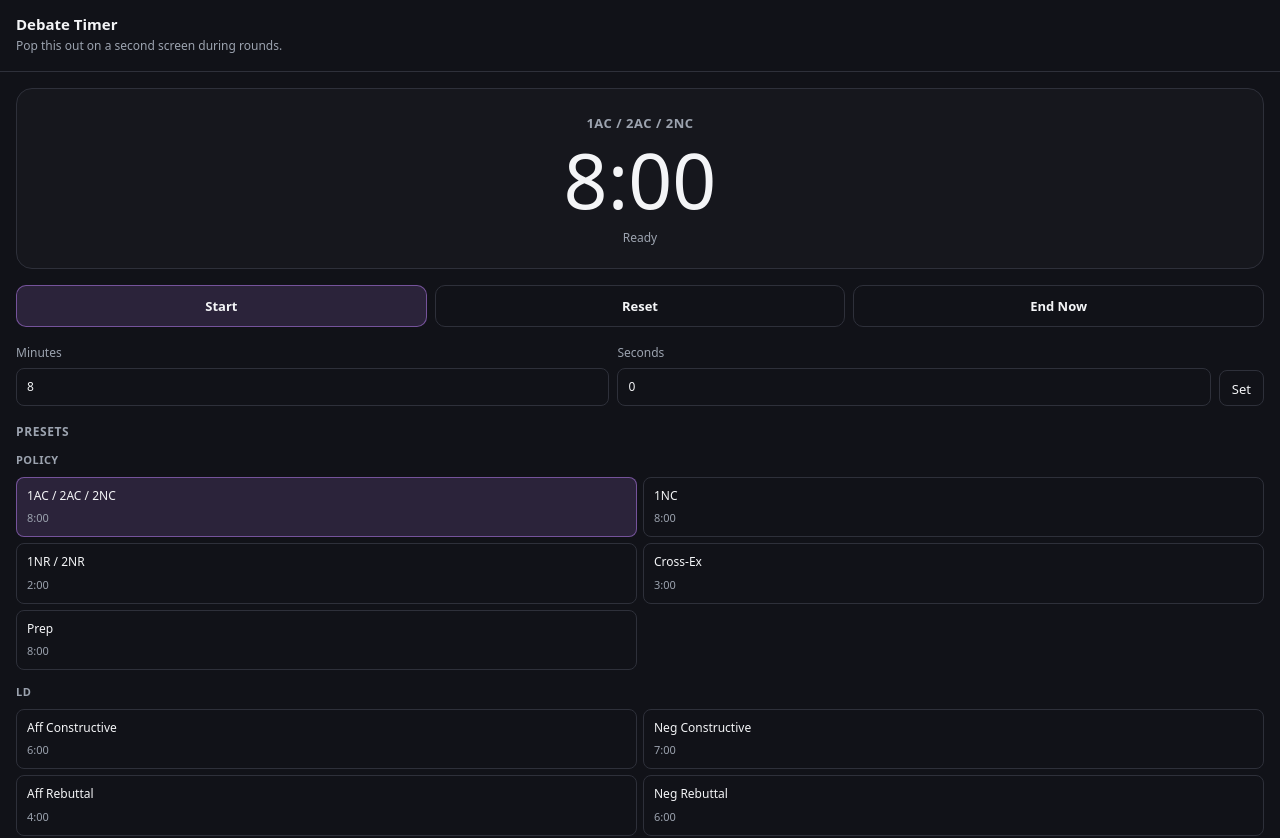
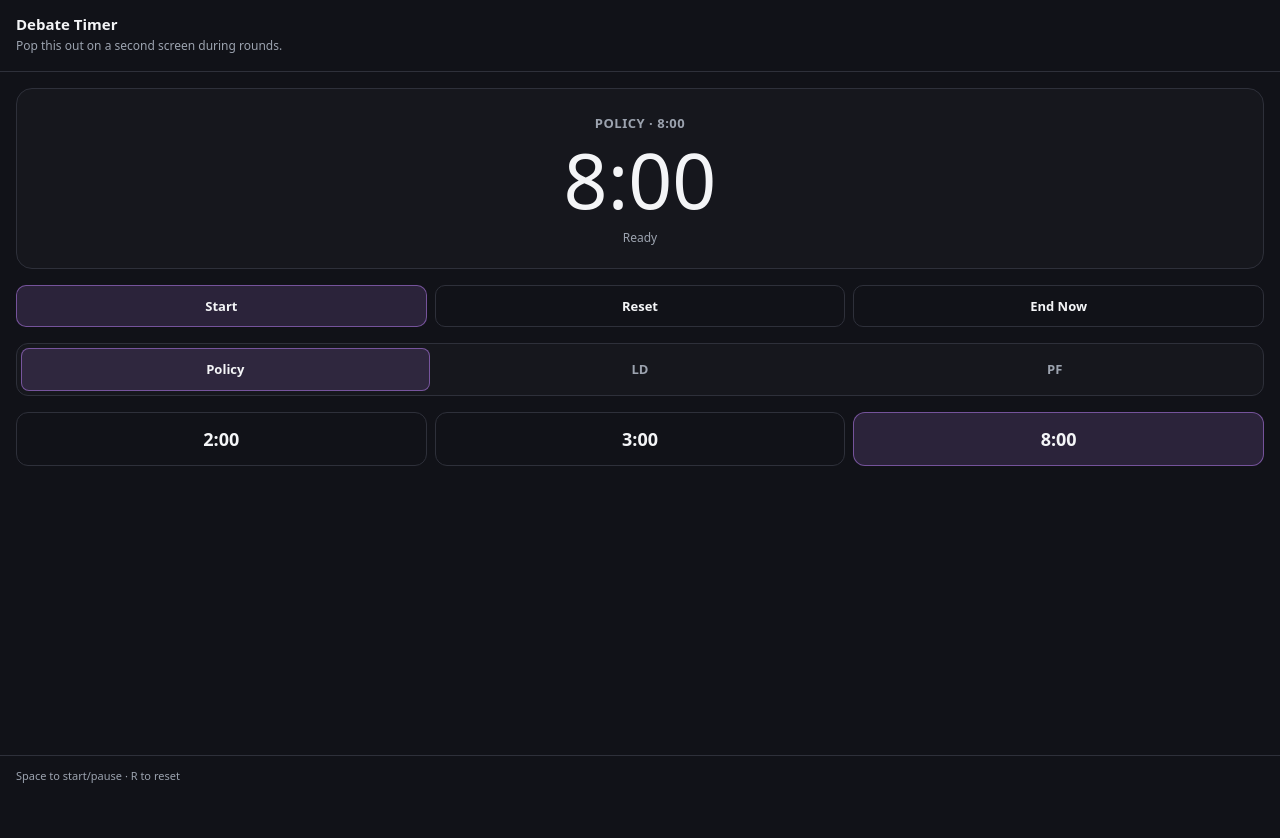
Before and after one commit to Dheej11/DebateBooks, a React (Vite) app: page /timer in a window 1280 px wide. Shown: the top 838 px of the page. After the commit the page ends 800 px from the top, so only its background shows below. Built offline with nearby package versions, Linux system fonts and the light colour scheme; no server answers.

Commit message:
fix: preset option overflow on timer window

```diff
--- a/src/DebateTimer.css
+++ b/src/DebateTimer.css
@@ -105,96 +105,62 @@
   color: var(--text-h);
 }
 
-.debate-timer-custom {
+.debate-timer-format-switch {
   display: grid;
-  grid-template-columns: 1fr 1fr auto;
-  gap: 8px;
-  align-items: end;
+  grid-template-columns: repeat(3, 1fr);
+  gap: 6px;
+  padding: 4px;
+  border: 1px solid var(--border);
+  border-radius: 12px;
+  background: rgba(255, 255, 255, 0.02);
 }
 
-.debate-timer-custom label {
-  display: flex;
-  flex-direction: column;
-  gap: 4px;
-  font-size: 12px;
+.debate-timer-format-switch button {
+  border: 1px solid transparent;
+  border-radius: 8px;
+  background: transparent;
   color: var(--text);
-}
-
-.debate-timer-custom input {
-  border: 1px solid var(--border);
-  border-radius: 8px;
-  background: var(--bg);
-  color: var(--text-h);
-  padding: 8px 10px;
-  font: inherit;
-}
-
-.debate-timer-custom button {
-  border: 1px solid var(--border);
-  border-radius: 8px;
-  background: var(--bg);
-  color: var(--text-h);
-  padding: 8px 12px;
+  padding: 10px 8px;
   font: inherit;
   font-size: 13px;
-  cursor: pointer;
-  height: 36px;
-}
-
-.debate-timer-custom button:hover {
-  background: var(--accent-bg);
-  border-color: var(--accent-border);
-}
-
-.debate-timer-presets h2 {
-  margin: 0 0 8px;
-  font-size: 12px;
-  text-transform: uppercase;
-  letter-spacing: 0.05em;
-  color: var(--text);
-}
-
-.debate-timer-preset-group + .debate-timer-preset-group {
-  margin-top: 12px;
-}
-
-.debate-timer-preset-group h3 {
-  margin: 0 0 6px;
-  font-size: 11px;
-  color: var(--text);
-  text-transform: uppercase;
-  letter-spacing: 0.04em;
-}
-
-.debate-timer-preset-grid {
-  display: grid;
-  grid-template-columns: repeat(2, minmax(0, 1fr));
-  gap: 6px;
-}
-
-.debate-timer-preset-grid button {
-  border: 1px solid var(--border);
-  border-radius: 8px;
-  background: var(--bg);
-  color: var(--text-h);
-  padding: 8px 10px;
-  font: inherit;
-  font-size: 12px;
-  text-align: left;
+  font-weight: 600;
   cursor: pointer;
 }
 
-.debate-timer-preset-grid button:hover,
-.debate-timer-preset-grid button.active {
+.debate-timer-format-switch button:hover {
+  color: var(--text-h);
+  background: var(--accent-bg);
+}
+
+.debate-timer-format-switch button.active {
   background: var(--accent-bg);
   border-color: var(--accent-border);
+  color: var(--text-h);
 }
 
-.debate-timer-preset-grid button span {
-  display: block;
-  margin-top: 2px;
-  font-size: 11px;
-  color: var(--text);
+.debate-timer-duration-grid {
+  display: grid;
+  grid-template-columns: repeat(auto-fit, minmax(72px, 1fr));
+  gap: 8px;
+}
+
+.debate-timer-duration-grid button {
+  border: 1px solid var(--border);
+  border-radius: 12px;
+  background: var(--bg);
+  color: var(--text-h);
+  padding: 16px 12px;
+  font: inherit;
+  font-size: 18px;
+  font-weight: 700;
+  font-variant-numeric: tabular-nums;
+  cursor: pointer;
+}
+
+.debate-timer-duration-grid button:hover,
+.debate-timer-duration-grid button.active {
+  background: var(--accent-bg);
+  border-color: var(--accent-border);
 }
 
 .debate-timer-footer {
--- a/src/DebateTimer.tsx
+++ b/src/DebateTimer.tsx
@@ -1,30 +1,31 @@
 import { useCallback, useEffect, useMemo, useRef, useState } from 'react'
 import { useSearchParams } from 'react-router-dom'
 import {
-  debateTimerPresets,
+  debateFormats,
+  formatDurationLabel,
+  formatDurations,
   formatTimerDisplay,
-  type DebateTimerPreset,
+  type DebateFormat,
 } from './debateTimerPresets'
 import './DebateTimer.css'
 
-const defaultPreset = debateTimerPresets.find((preset) => preset.label === '1AC / 2AC / 2NC')
-  ?? debateTimerPresets[0]
-
-const presetGroups = ['Policy', 'LD', 'Quick'] as const
+const defaultFormat: DebateFormat = 'Policy'
+const defaultDuration = formatDurations[defaultFormat][formatDurations[defaultFormat].length - 1]
 
 export default function DebateTimer() {
   const [searchParams] = useSearchParams()
   const theme = searchParams.get('theme') ?? 'dark'
 
-  const [label, setLabel] = useState(defaultPreset.label)
-  const [durationSeconds, setDurationSeconds] = useState(defaultPreset.seconds)
-  const [remainingSeconds, setRemainingSeconds] = useState(defaultPreset.seconds)
+  const [format, setFormat] = useState<DebateFormat>(defaultFormat)
+  const [durationSeconds, setDurationSeconds] = useState(defaultDuration)
+  const [remainingSeconds, setRemainingSeconds] = useState(defaultDuration)
   const [isRunning, setIsRunning] = useState(false)
-  const [customMinutes, setCustomMinutes] = useState('8')
-  const [customSeconds, setCustomSeconds] = useState('0')
 
   const endTimeRef = useRef<number | null>(null)
   const intervalRef = useRef<number | null>(null)
+
+  const timerLabel = `${format} · ${formatDurationLabel(durationSeconds)}`
+  const availableDurations = formatDurations[format]
 
   const clockClassName = useMemo(() => {
     if (remainingSeconds < 0) {
@@ -62,25 +63,41 @@ export default function DebateTimer() {
     }
   }, [])
 
-  const applyPreset = useCallback((preset: DebateTimerPreset) => {
+  const syncDocumentTitle = useCallback((seconds: number, currentFormat: DebateFormat) => {
+    document.title = `${formatTimerDisplay(seconds)} — ${currentFormat}`
+  }, [])
+
+  const selectDuration = useCallback((seconds: number, currentFormat: DebateFormat = format) => {
     stopInterval()
     endTimeRef.current = null
     setIsRunning(false)
-    setLabel(preset.label)
-    setDurationSeconds(preset.seconds)
-    setRemainingSeconds(preset.seconds)
-    setCustomMinutes(String(Math.floor(preset.seconds / 60)))
-    setCustomSeconds(String(preset.seconds % 60))
-    document.title = `${formatTimerDisplay(preset.seconds)} — ${preset.label}`
-  }, [stopInterval])
+    setDurationSeconds(seconds)
+    setRemainingSeconds(seconds)
+    syncDocumentTitle(seconds, currentFormat)
+  }, [format, stopInterval, syncDocumentTitle])
+
+  const selectFormat = useCallback((nextFormat: DebateFormat) => {
+    stopInterval()
+    endTimeRef.current = null
+    setIsRunning(false)
+    setFormat(nextFormat)
+
+    const durations = formatDurations[nextFormat]
+    const nextDuration =
+      durations.find((seconds) => seconds === durationSeconds) ?? durations[durations.length - 1]
+
+    setDurationSeconds(nextDuration)
+    setRemainingSeconds(nextDuration)
+    syncDocumentTitle(nextDuration, nextFormat)
+  }, [durationSeconds, stopInterval, syncDocumentTitle])
 
   const resetTimer = useCallback(() => {
     stopInterval()
     endTimeRef.current = null
     setIsRunning(false)
     setRemainingSeconds(durationSeconds)
-    document.title = `${formatTimerDisplay(durationSeconds)} — ${label}`
-  }, [durationSeconds, label, stopInterval])
+    syncDocumentTitle(durationSeconds, format)
+  }, [durationSeconds, format, stopInterval, syncDocumentTitle])
 
   const startTimer = useCallback(() => {
     endTimeRef.current = Date.now() + remainingSeconds * 1000
@@ -101,34 +118,16 @@ export default function DebateTimer() {
     startTimer()
   }, [isRunning, pauseTimer, startTimer])
 
-  const applyCustomDuration = useCallback(() => {
-    const minutes = Math.max(0, Number.parseInt(customMinutes, 10) || 0)
-    const seconds = Math.min(59, Math.max(0, Number.parseInt(customSeconds, 10) || 0))
-    const total = minutes * 60 + seconds
-
-    if (total <= 0) {
-      return
-    }
-
-    stopInterval()
-    endTimeRef.current = null
-    setIsRunning(false)
-    setLabel('Custom')
-    setDurationSeconds(total)
-    setRemainingSeconds(total)
-    document.title = `${formatTimerDisplay(total)} — Custom`
-  }, [customMinutes, customSeconds, stopInterval])
-
   useEffect(() => {
     document.documentElement.setAttribute('data-theme', theme)
   }, [theme])
 
   useEffect(() => {
-    document.title = `${formatTimerDisplay(defaultPreset.seconds)} — ${defaultPreset.label}`
+    syncDocumentTitle(defaultDuration, defaultFormat)
     return () => {
       document.title = 'DebateFiles'
     }
-  }, [])
+  }, [syncDocumentTitle])
 
   useEffect(() => {
     if (!isRunning || endTimeRef.current === null) {
@@ -142,20 +141,16 @@ export default function DebateTimer() {
       }
       const nextRemaining = Math.ceil((endTimeRef.current - Date.now()) / 1000)
       setRemainingSeconds(nextRemaining)
-      document.title = `${formatTimerDisplay(nextRemaining)} — ${label}`
+      syncDocumentTitle(nextRemaining, format)
     }
 
     tick()
     intervalRef.current = window.setInterval(tick, 100)
     return stopInterval
-  }, [isRunning, label, stopInterval])
+  }, [format, isRunning, stopInterval, syncDocumentTitle])
 
   useEffect(() => {
     const onKeyDown = (event: KeyboardEvent) => {
-      if (event.target instanceof HTMLInputElement) {
-        return
-      }
-
       if (event.code === 'Space') {
         event.preventDefault()
         toggleTimer()
@@ -182,7 +177,7 @@ export default function DebateTimer() {
 
       <div className="debate-timer-body">
         <section className="debate-timer-display">
-          <p className="debate-timer-label">{label}</p>
+          <p className="debate-timer-label">{timerLabel}</p>
           <p className={clockClassName}>{formatTimerDisplay(remainingSeconds)}</p>
           <p className="debate-timer-status">{statusText}</p>
         </section>
@@ -197,62 +192,43 @@ export default function DebateTimer() {
             onClick={() => {
               pauseTimer()
               setRemainingSeconds(0)
-              document.title = `${formatTimerDisplay(0)} — ${label}`
+              syncDocumentTitle(0, format)
             }}
           >
             End Now
           </button>
         </section>
 
-        <section className="debate-timer-custom">
-          <label>
-            Minutes
-            <input
-              type="number"
-              min="0"
-              value={customMinutes}
-              onChange={(event) => setCustomMinutes(event.target.value)}
-            />
-          </label>
-          <label>
-            Seconds
-            <input
-              type="number"
-              min="0"
-              max="59"
-              value={customSeconds}
-              onChange={(event) => setCustomSeconds(event.target.value)}
-            />
-          </label>
-          <button type="button" onClick={applyCustomDuration}>Set</button>
+        <section className="debate-timer-format">
+          <div className="debate-timer-format-switch" role="tablist" aria-label="Debate format">
+            {debateFormats.map((option) => (
+              <button
+                key={option}
+                type="button"
+                role="tab"
+                aria-selected={format === option}
+                className={format === option ? 'active' : ''}
+                onClick={() => selectFormat(option)}
+              >
+                {option}
+              </button>
+            ))}
+          </div>
         </section>
 
-        <section className="debate-timer-presets">
-          <h2>Presets</h2>
-          {presetGroups.map((group) => (
-            <div key={group} className="debate-timer-preset-group">
-              <h3>{group}</h3>
-              <div className="debate-timer-preset-grid">
-                {debateTimerPresets
-                  .filter((preset) => preset.group === group)
-                  .map((preset) => (
-                    <button
-                      key={`${group}-${preset.label}`}
-                      type="button"
-                      className={
-                        label === preset.label && durationSeconds === preset.seconds
-                          ? 'active'
-                          : ''
-                      }
-                      onClick={() => applyPreset(preset)}
-                    >
-                      {preset.label}
-                      <span>{formatTimerDisplay(preset.seconds)}</span>
-                    </button>
-                  ))}
-              </div>
-            </div>
-          ))}
+        <section className="debate-timer-durations">
+          <div className="debate-timer-duration-grid">
+            {availableDurations.map((seconds) => (
+              <button
+                key={`${format}-${seconds}`}
+                type="button"
+                className={durationSeconds === seconds ? 'active' : ''}
+                onClick={() => selectDuration(seconds)}
+              >
+                {formatDurationLabel(seconds)}
+              </button>
+            ))}
+          </div>
         </section>
       </div>
 
--- a/src/debateTimerPresets.ts
+++ b/src/debateTimerPresets.ts
@@ -1,32 +1,13 @@
-export interface DebateTimerPreset {
-  label: string
-  seconds: number
-  group: 'Policy' | 'LD' | 'Quick'
+export type DebateFormat = 'Policy' | 'LD' | 'PF'
+
+export const debateFormats: DebateFormat[] = ['Policy', 'LD', 'PF']
+
+/** Speech lengths used in each format (seconds). */
+export const formatDurations: Record<DebateFormat, number[]> = {
+  PF: [2 * 60, 3 * 60, 4 * 60],
+  Policy: [2 * 60, 3 * 60, 8 * 60],
+  LD: [2 * 60, 3 * 60, 4 * 60, 6 * 60, 7 * 60],
 }
-
-export const debateTimerPresets: DebateTimerPreset[] = [
-  { group: 'Policy', label: '1AC / 2AC / 2NC', seconds: 8 * 60 },
-  { group: 'Policy', label: '1NC', seconds: 8 * 60 },
-  { group: 'Policy', label: '1NR / 2NR', seconds: 2 * 60 },
-  { group: 'Policy', label: 'Cross-Ex', seconds: 3 * 60 },
-  { group: 'Policy', label: 'Prep', seconds: 8 * 60 },
-  { group: 'LD', label: 'Aff Constructive', seconds: 6 * 60 },
-  { group: 'LD', label: 'Neg Constructive', seconds: 7 * 60 },
-  { group: 'LD', label: 'Aff Rebuttal', seconds: 4 * 60 },
-  { group: 'LD', label: 'Neg Rebuttal', seconds: 6 * 60 },
-  { group: 'LD', label: 'Aff Summary', seconds: 3 * 60 },
-  { group: 'LD', label: 'Neg Summary', seconds: 3 * 60 },
-  { group: 'LD', label: 'Aff Final', seconds: 2 * 60 },
-  { group: 'LD', label: 'Neg Final', seconds: 2 * 60 },
-  { group: 'LD', label: 'Cross-Ex', seconds: 3 * 60 },
-  { group: 'LD', label: 'Prep', seconds: 4 * 60 },
-  { group: 'Quick', label: '2:00', seconds: 2 * 60 },
-  { group: 'Quick', label: '3:00', seconds: 3 * 60 },
-  { group: 'Quick', label: '5:00', seconds: 5 * 60 },
-  { group: 'Quick', label: '6:00', seconds: 6 * 60 },
-  { group: 'Quick', label: '8:00', seconds: 8 * 60 },
-  { group: 'Quick', label: '10:00', seconds: 10 * 60 },
-]
 
 export const formatTimerDisplay = (seconds: number): string => {
   const abs = Math.abs(seconds)
@@ -35,3 +16,5 @@ export const formatTimerDisplay = (seconds: number): string => {
   const time = `${minutes}:${secs.toString().padStart(2, '0')}`
   return seconds < 0 ? `+${time}` : time
 }
+
+export const formatDurationLabel = (seconds: number): string => formatTimerDisplay(seconds)
```
